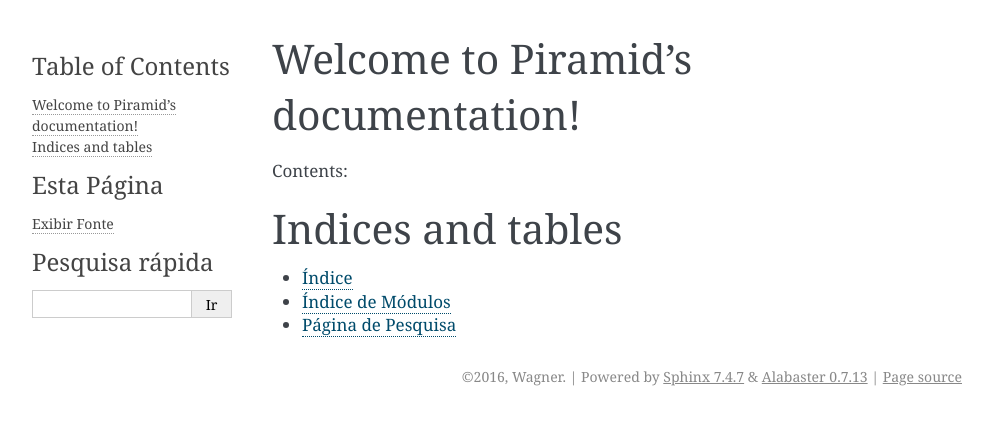
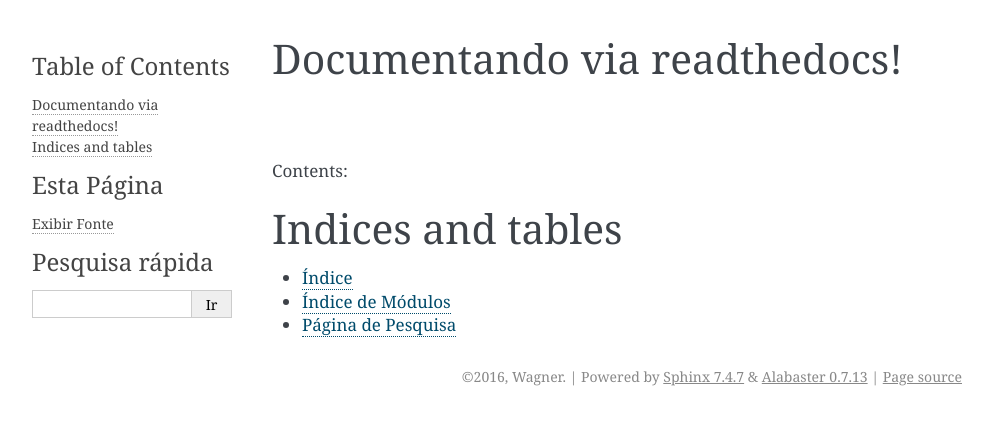
Before and after one commit to wagnerwar/piramid, a Sphinx documentation site: the page built from docs/index.rst, in a window 1280 px wide. Shown: the top 425 px of the page, without its empty margins (148-1140 px from the left). Built offline with Sphinx 7.4.7, drawn with Linux system fonts in a browser that asks for light colours.

Commit message:
Comitando alterações

```diff
--- a/docs/index.rst
+++ b/docs/index.rst
@@ -3,7 +3,7 @@
    You can adapt this file completely to your liking, but it should at least
    contain the root `toctree` directive.
 
-Welcome to Piramid's documentation!
+Documentando via readthedocs!
 ===================================
 
 Contents:
```
